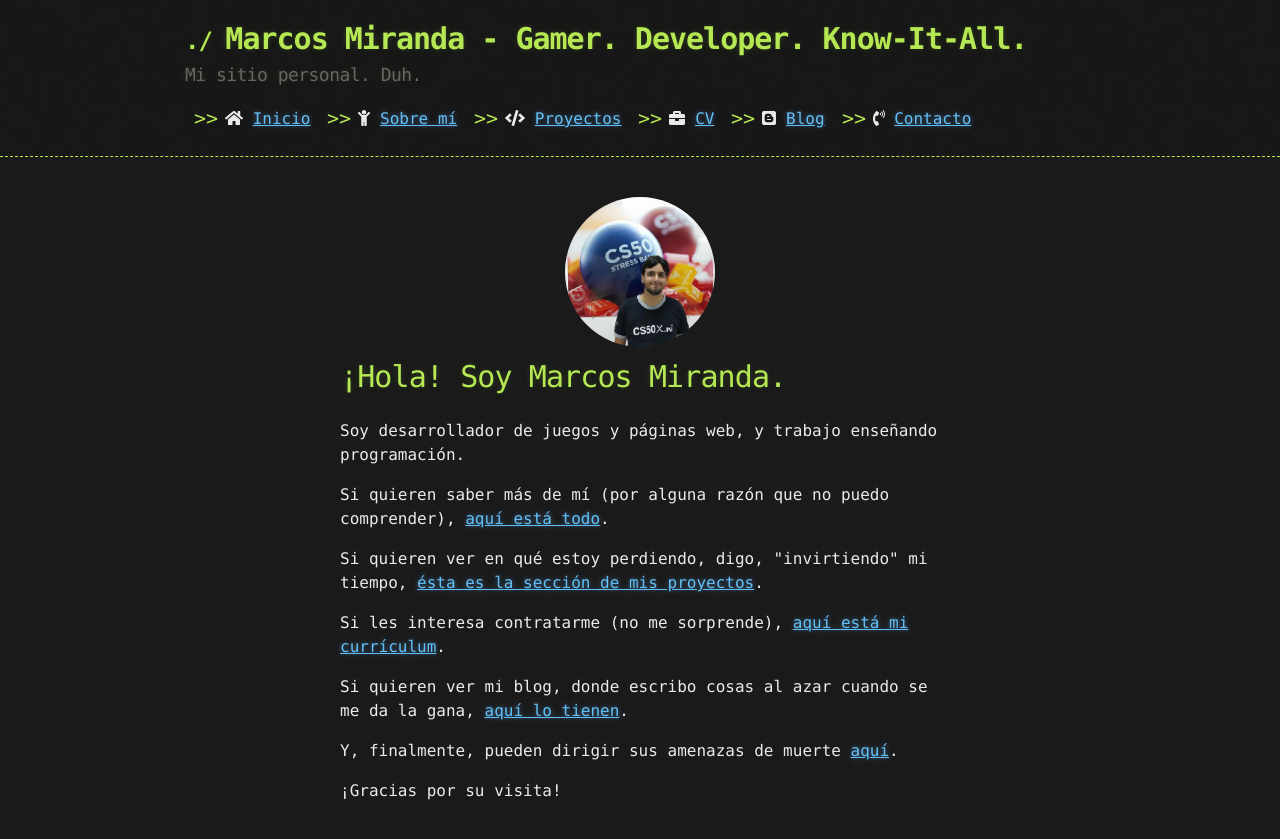
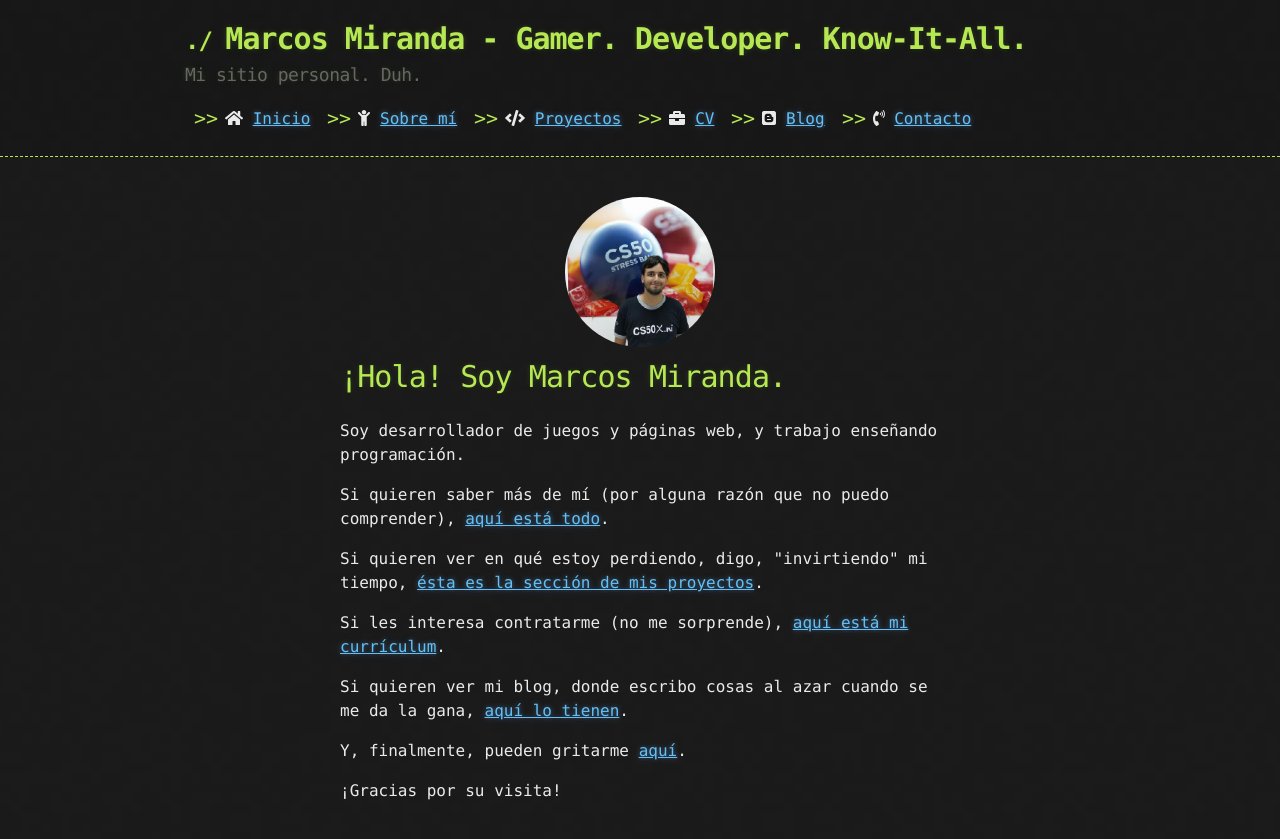
Before and after one commit to mimg2805/mimg2805.github.io, a Jekyll site: the page built from index.html, in a window 1280 px wide. Shown: the top 839 px of the page. Built offline with Jekyll 4.4.1, drawn with Linux system fonts in a browser that asks for light colours; nearby versions of some CDN libraries.

Commit message:
Update index.html

```diff
--- a/index.html
+++ b/index.html
@@ -16,7 +16,7 @@ title: Inicio
         <a href="/cv">aquí está mi currículum</a>.</p>
     <p>Si quieren ver mi blog, donde escribo cosas al azar cuando se me da la gana,
         <a href="/blog">aquí lo tienen</a>.</p>
-    <p>Y, finalmente, pueden dirigir sus amenazas de muerte
+    <p>Y, finalmente, pueden gritarme
         <a href="/contacto">aquí</a>.</p>
     <p>¡Gracias por su visita!</p>
 </div>
```
